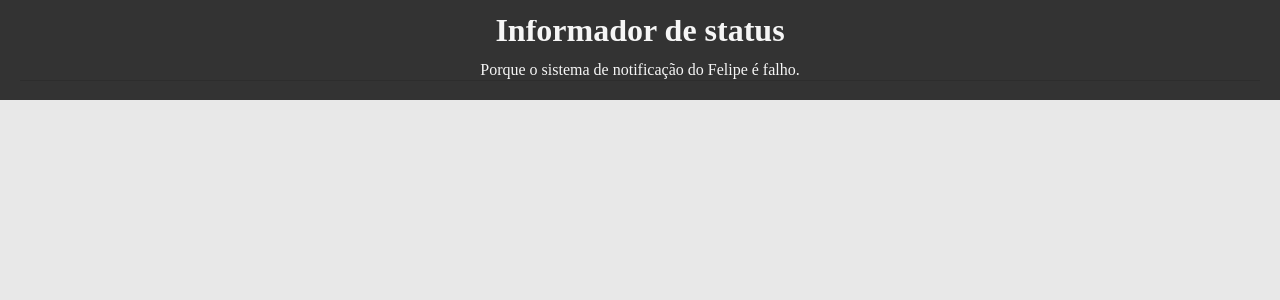
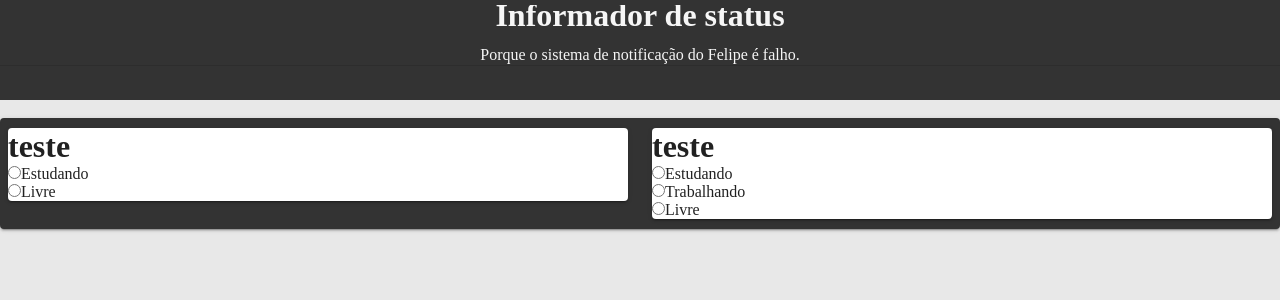
Before and after one commit to LelePG/Compartilhador-de-atividades, a Vue app in the folder app/: page / in a window 1280 px wide. Shown: the top 300 px of the page. Built offline with nearby package versions, Linux system fonts and the light colour scheme.

Commit message:
formatação dois dois cards

```diff
--- a/app/src/App.vue
+++ b/app/src/App.vue
@@ -1,18 +1,22 @@
 <template>
   <div>
     <Cabecalho/>
+    <br/>
+    <Corpo/>
+
   </div>
 
 </template>
 
 <script>
 import Cabecalho from './components/Cabecalho.vue';
-
+import Corpo from './components/Corpo.vue'
 export default {
   name: 'App',
 
   components: {
     Cabecalho,
+    Corpo
   },
 
   data: () => ({
--- a/app/src/components/Atividades.vue
+++ b/app/src/components/Atividades.vue
@@ -1,12 +1,12 @@
 <template>
-  <div :class = "`${nome}-atividades`">
+  <v-card :class = "`${nome}-atividades`">
     <h1>{{ nome }}</h1>
     <input type="radio" id="estudando" name="estado" value="estudando" />
     <label for="estudando">Estudando</label><br />
     <slot></slot>
     <input type="radio" id="livre" name="estado" value="livre" />
     <label for="livre">Livre</label>
-  </div>
+  </v-card>
 </template>
 
 <script>
--- a/app/src/components/Cabecalho.vue
+++ b/app/src/components/Cabecalho.vue
@@ -20,7 +20,7 @@ export default {
 #cabecalho {
   color: #f6f6f6;
   margin:auto;
-  padding:20px;
+  padding-top: 5px;
   text-align: center;
 }
 
--- a/app/src/components/Corpo.vue
+++ b/app/src/components/Corpo.vue
@@ -1,27 +1,30 @@
 <template>
-<div id = "corpo" >
-    <h1>uhuu</h1>
-    <!-- <Atividades/>
+<v-card id = "corpo" color="#333333">
+    <v-row>
+      <v-col>
+    <Atividades/>
+      </v-col>
+      <v-col>
     <Atividades>
       <input type="radio" id="trabalhando" name="estado" value="trabalhando" />
     <label for="trabalhando">Trabalhando</label><br />
-    </Atividades> -->
-    </div>
+    </Atividades>
+      </v-col>
+    </v-row>
+</v-card>
 </template>
 
 <script>
+import Atividades from './Atividades.vue'
 export default {
-
+    components:{
+      Atividades
+    }
 }
 </script>
 
 <style>
-div#corpo {
-    background-color: #333333;
-    color: #f6f6f6;
-    padding: 5px;
-    border-radius: 10px;
-    max-width: 90%;
-    margin:auto;
+#corpo{
+  padding: 10px 8px;
 }
 </style>
```
